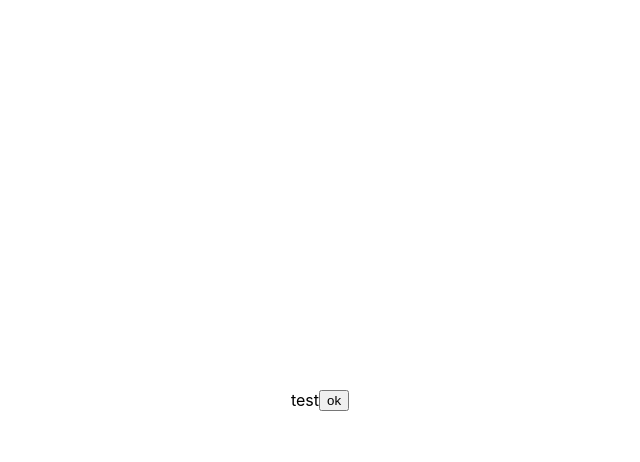
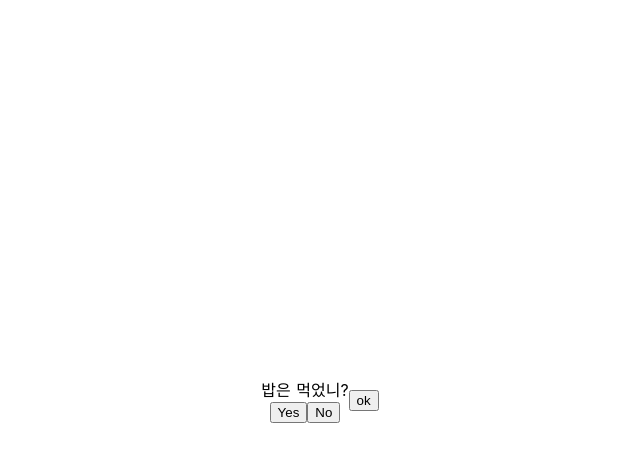
Before and after one commit to otwm/nuxt-test, a Nuxt app: page /playground/confirm-test in a window 1280 px wide. Both pictures are taken after a click on the button "ok". Shown: the top 462 px of the page, without its empty margins (320-960 px from the left). Built offline with nearby package versions, Linux system fonts and the light colour scheme.

Commit message:
초기 컨펌

```diff
--- a/components/ConfirmDialog.vue
+++ b/components/ConfirmDialog.vue
@@ -1,20 +1,34 @@
 <template>
-  <div>
-    test
+  <div :class="open? 'confirm show' : 'confirm'">
+    <slot>
+      test<br/>
+    </slot>
+    <button @click="yes">Yes</button>
+    <button @click="no">No</button>
   </div>
 </template>
 
 <script>
   export default {
+    props: {
+      open: Boolean,
+    },
+    methods: {
+      yes() {
+        this.$emit('confirm')
+      },
+      no() {
+        this.$emit('dismiss')
+      },
+    }
   }
 </script>
 
 <style>
-  .container {
-    min-height: 100vh;
-    display: flex;
-    justify-content: center;
-    align-items: center;
-    text-align: center;
+  .confirm {
+    display: none;
+  }
+  .confirm.show {
+    display: block;
   }
 </style>
--- a/pages/playground/confirm-test.vue
+++ b/pages/playground/confirm-test.vue
@@ -2,8 +2,8 @@
   <section class="container">
     <confirm-dialog
       :open="confirm"
-      @dismiss="No(close)"
-      @confirm="Yes(open)"
+      @dismiss="No(closeConfirm)"
+      @confirm="Yes(closeConfirm)"
     >
       <div>
         밥은 먹었니?
@@ -22,8 +22,8 @@
     confirmResolve = resolve
   })
 
-  const Yes = (open) => {
-    open()
+  const Yes = (close) => {
+    close()
     if ( confirmResolve ) confirmResolve(true)
   }
   const No = (close) => {
```
